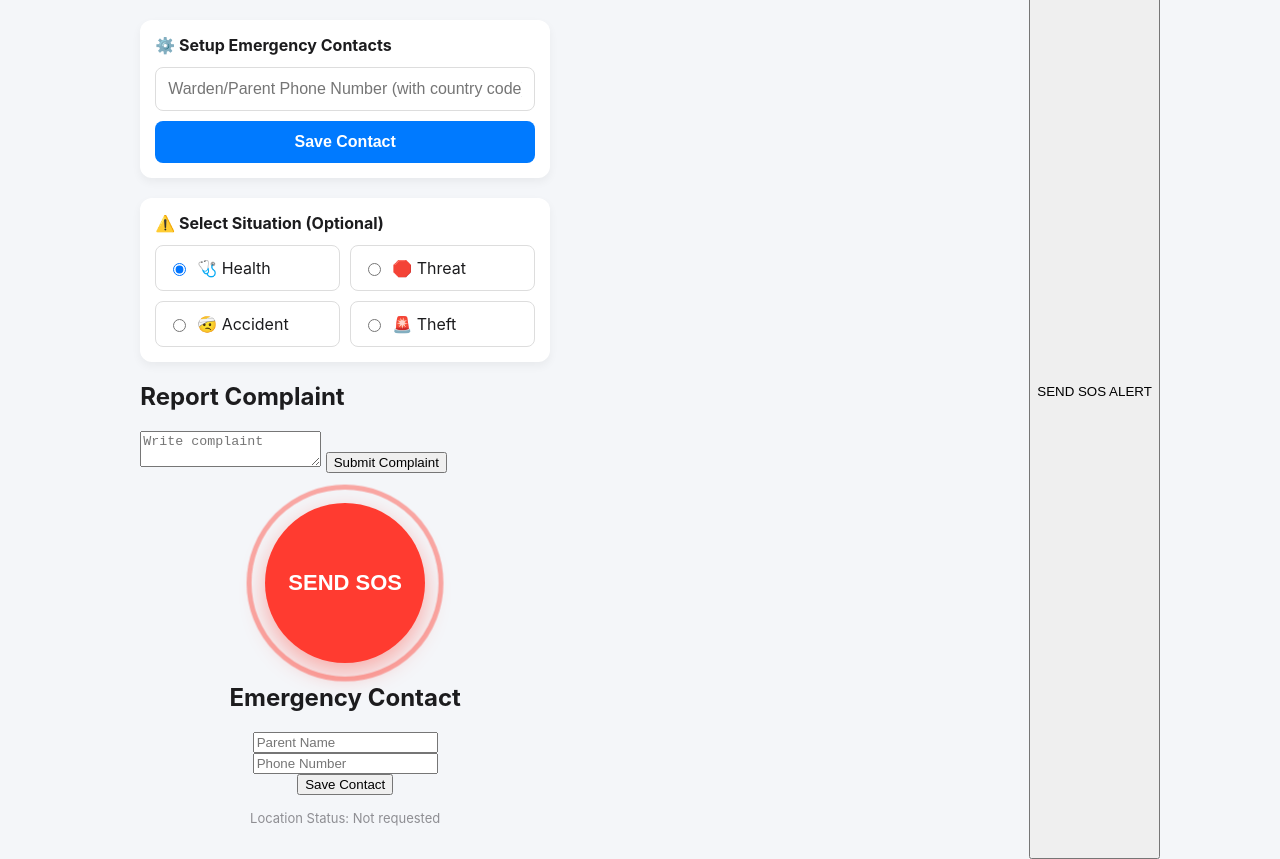
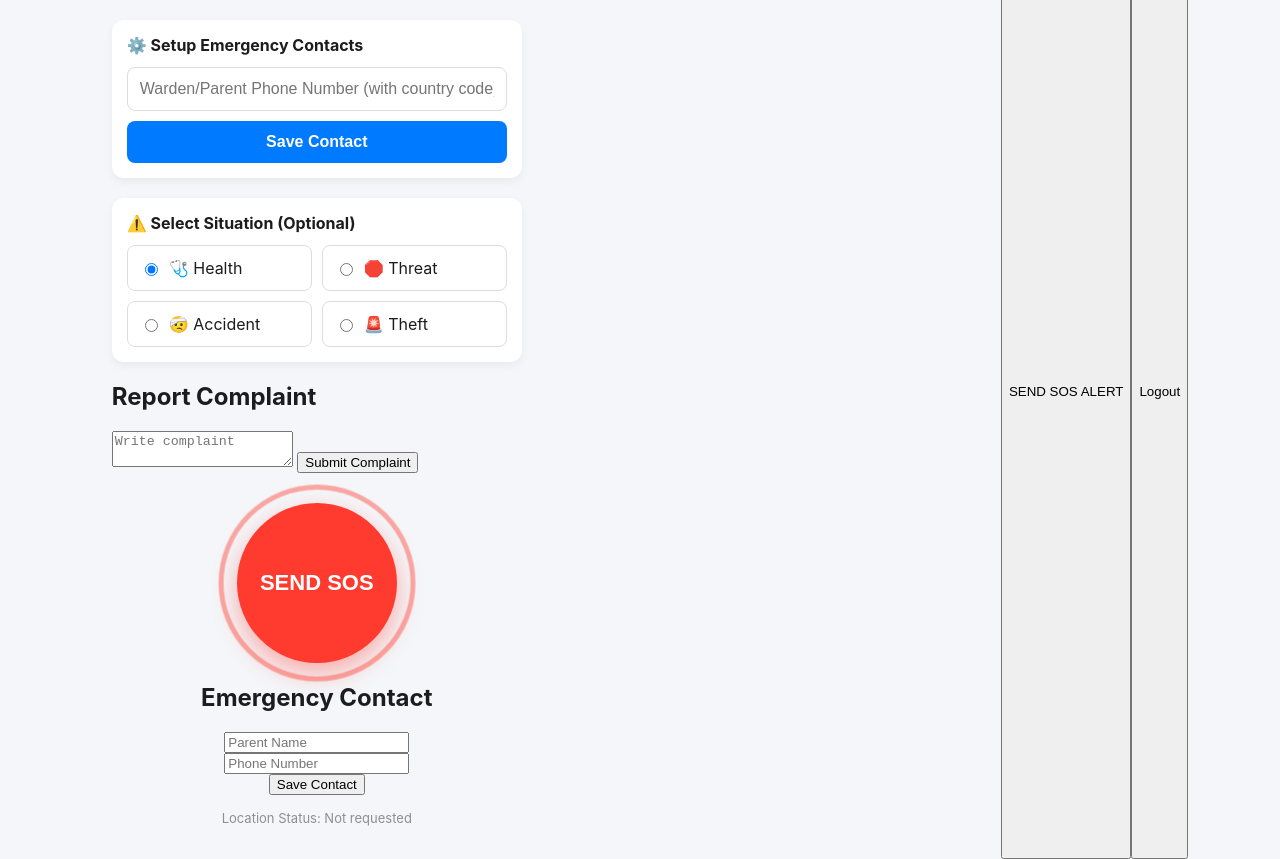
Before and after one commit to maddeshiyashushil01-beep/STUDENT-SAFETY-SYSTEM-, a plain HTML site: page sos.html in a window 1280 px wide. Shown: the part 76-935 px from the top of the page. Drawn offline with Linux system fonts and the light colour scheme.

Commit message:
Update sos.html

```diff
--- a/sos.html
+++ b/sos.html
@@ -81,5 +81,9 @@ Save Contact
 
 <script src="script.js"></script>
 
+<button onclick="logout()">
+Logout
+</button>
+
 </body>
 </html>
```
